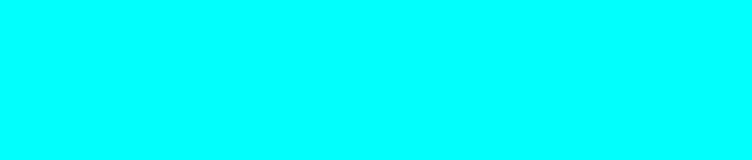
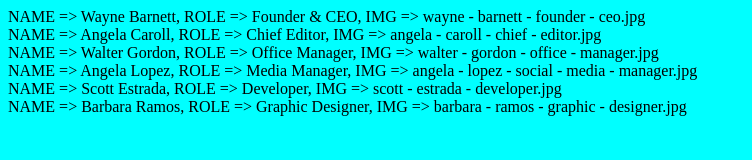
Before and after one commit to Vegadrone/js-our-team, a plain HTML site: page index.html in a window 1280 px wide. Shown: the whole page, without its empty margins (0-752 px from the left). Drawn offline with Linux system fonts and the light colour scheme.

Commit message:
Update: Milestone 2 complete, print teamMembers  elements in DOM

```diff
--- a/JS/script.js
+++ b/JS/script.js
@@ -66,8 +66,10 @@ const teamMembers = [
     },
 ];
 
+const teamMembersWrapper = document.getElementById('members-wrapper');
+
 for (let i = 0; i < teamMembers.length; i++){
-    console.log(
-        `NAME => ${teamMembers[i].Name}, ROLE => ${teamMembers[i].Role}, IMG => ${teamMembers[i].Img}`
-    );
-}
+   const member = document.createElement('div');
+   member.innerHTML = `NAME => ${teamMembers[i].Name}, ROLE => ${teamMembers[i].Role}, IMG => ${teamMembers[i].Img}`;
+   teamMembersWrapper.append(member);
+};
--- a/index.html
+++ b/index.html
@@ -8,6 +8,7 @@
     <title>Objects - Exercise</title>
 </head>
 <body>
+    <div id="members-wrapper"></div>
     <script src="./JS/script.js"></script>
 </body>
 </html>
```
